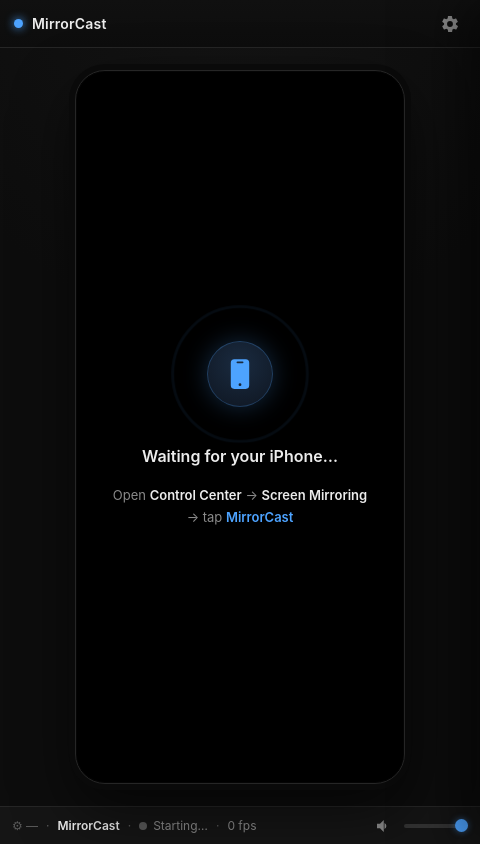
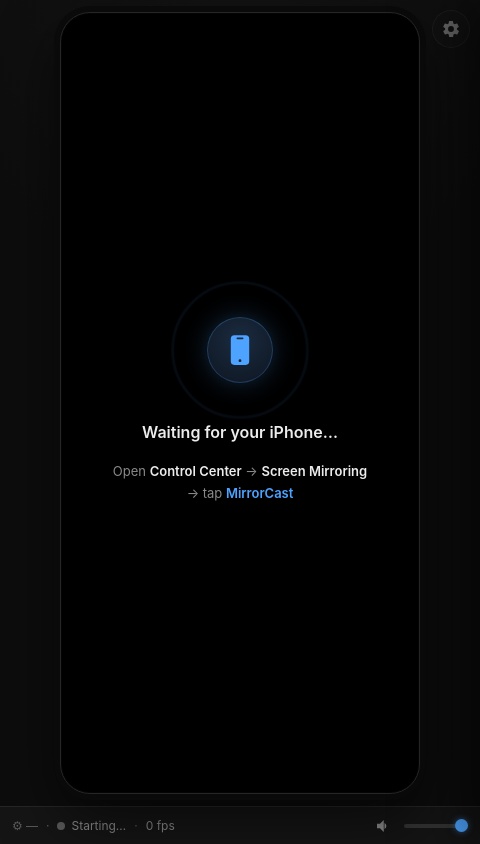
Before and after one commit to shigeosapsycho/mirrorcast, an Electron app: page src/renderer/index.html in a window 480 px wide. Drawn offline with Linux system fonts and the light colour scheme; no server answers.

Commit message:
ui: remove header + statusbar name; floating gear; bigger mirror
- drop the in-app top bar (native title bar still handles dragging);
  the settings gear floats top-right with a blurred backdrop
- stage padding 22 -> 12px; mirror gains ~60px of vertical room
- statusbar: receiver name removed (still shown in the waiting overlay
  and settings), leaving engine - state - fps - volume

```diff
--- a/src/renderer/app.js
+++ b/src/renderer/app.js
@@ -24,7 +24,6 @@
 
   statusbar: document.getElementById('statusbar'),
   sbEngine: document.getElementById('sb-engine'),
-  sbName: document.getElementById('sb-name'),
   sbLed: document.getElementById('sb-led'),
   sbStateText: document.getElementById('sb-state-text'),
   sbRes: document.getElementById('sb-res'),
@@ -121,11 +120,7 @@
 
 api.onStatus((s) => {
   const name = s.deviceName || 'MirrorCast';
-  el.sbName.textContent = name;
-  el.waitingName.textContent = name;
-  if (!document.activeElement || document.activeElement !== el.nameInput) {
-    // don't clobber while user is typing
-  }
+  el.waitingName.textContent = name; // name lives in the waiting overlay only now
 
   const state = s.state || 'waiting';
   el.sbStateText.textContent =
--- a/src/renderer/index.html
+++ b/src/renderer/index.html
@@ -16,18 +16,12 @@
       <button id="update-btn" class="update-btn hidden">Restart &amp; update</button>
     </div>
 
-    <!-- Top bar -->
-    <header class="topbar">
-      <div class="brand">
-        <span class="brand-dot"></span>
-        <span class="brand-name">MirrorCast</span>
-      </div>
-      <button id="gear" class="gear" title="Settings" aria-label="Settings">
-        <svg viewBox="0 0 24 24" width="20" height="20" aria-hidden="true">
-          <path fill="currentColor" d="M19.14 12.94a7.6 7.6 0 0 0 .05-.94 7.6 7.6 0 0 0-.05-.94l2.03-1.58a.5.5 0 0 0 .12-.62l-1.92-3.32a.5.5 0 0 0-.6-.22l-2.39.96a7 7 0 0 0-1.62-.94l-.36-2.54a.5.5 0 0 0-.5-.42h-3.84a.5.5 0 0 0-.5.42l-.36 2.54c-.58.24-1.12.56-1.62.94l-2.39-.96a.5.5 0 0 0-.6.22L2.76 8.86a.5.5 0 0 0 .12.62l2.03 1.58c-.03.31-.05.62-.05.94s.02.63.05.94l-2.03 1.58a.5.5 0 0 0-.12.62l1.92 3.32c.14.24.42.32.66.22l2.39-.96c.5.38 1.04.7 1.62.94l.36 2.54c.04.24.25.42.5.42h3.84c.25 0 .46-.18.5-.42l.36-2.54c.58-.24 1.12-.56 1.62-.94l2.39.96c.24.1.52.02.66-.22l1.92-3.32a.5.5 0 0 0-.12-.62l-2.03-1.58ZM12 15.5A3.5 3.5 0 1 1 12 8.5a3.5 3.5 0 0 1 0 7Z"/>
-        </svg>
-      </button>
-    </header>
+    <!-- Floating settings button (no header — maximum room for the mirror) -->
+    <button id="gear" class="gear" title="Settings" aria-label="Settings">
+      <svg viewBox="0 0 24 24" width="20" height="20" aria-hidden="true">
+        <path fill="currentColor" d="M19.14 12.94a7.6 7.6 0 0 0 .05-.94 7.6 7.6 0 0 0-.05-.94l2.03-1.58a.5.5 0 0 0 .12-.62l-1.92-3.32a.5.5 0 0 0-.6-.22l-2.39.96a7 7 0 0 0-1.62-.94l-.36-2.54a.5.5 0 0 0-.5-.42h-3.84a.5.5 0 0 0-.5.42l-.36 2.54c-.58.24-1.12.56-1.62.94l-2.39-.96a.5.5 0 0 0-.6.22L2.76 8.86a.5.5 0 0 0 .12.62l2.03 1.58c-.03.31-.05.62-.05.94s.02.63.05.94l-2.03 1.58a.5.5 0 0 0-.12.62l1.92 3.32c.14.24.42.32.66.22l2.39-.96c.5.38 1.04.7 1.62.94l.36 2.54c.04.24.25.42.5.42h3.84c.25 0 .46-.18.5-.42l.36-2.54c.58-.24 1.12-.56 1.62-.94l2.39.96c.24.1.52.02.66-.22l1.92-3.32a.5.5 0 0 0-.12-.62l-2.03-1.58ZM12 15.5A3.5 3.5 0 1 1 12 8.5a3.5 3.5 0 0 1 0 7Z"/>
+      </svg>
+    </button>
 
     <!-- Stage: mirrored screen / waiting state -->
     <main class="stage">
@@ -80,8 +74,6 @@
     <!-- Status bar -->
     <footer id="statusbar" class="statusbar">
       <span class="sb-item sb-engine" id="sb-engine" title="Mirroring engine">⚙︎ —</span>
-      <span class="sb-sep">·</span>
-      <span class="sb-item sb-name" id="sb-name">MirrorCast</span>
       <span class="sb-sep">·</span>
       <span class="sb-item sb-state" id="sb-state">
         <span class="sb-led" id="sb-led"></span>
--- a/src/renderer/styles.css
+++ b/src/renderer/styles.css
@@ -55,33 +55,22 @@
 }
 .update-btn:hover { background: rgba(255,255,255,0.28); }
 
-/* ---------- Top bar ---------- */
-.topbar {
-  flex: 0 0 auto;
-  height: 48px;
-  display: flex;
-  align-items: center;
-  justify-content: space-between;
-  padding: 0 14px;
-  -webkit-app-region: drag;            /* draggable window on frameless-ish */
-  border-bottom: 1px solid var(--line);
-  background: linear-gradient(180deg, #101010, var(--bg));
+/* ---------- Floating settings gear (header removed for mirror room) ---------- */
+.gear {
+  position: fixed;
+  top: 10px; right: 10px;
+  z-index: 15;                          /* above the stage, below settings panel */
+  background: rgba(21,21,21,0.66);
+  backdrop-filter: blur(6px);
+  border: 1px solid rgba(255,255,255,0.07);
+  color: var(--text-dim);
+  cursor: pointer; padding: 8px; border-radius: 50%;
+  display: grid; place-items: center;
+  opacity: 0.7;
+  transition: color .18s var(--ease), background .18s var(--ease),
+              opacity .18s var(--ease), transform .3s var(--ease);
 }
-.brand { display: flex; align-items: center; gap: 9px; }
-.brand-dot {
-  width: 9px; height: 9px; border-radius: 50%;
-  background: var(--accent);
-  box-shadow: 0 0 10px var(--accent);
-}
-.brand-name { font-size: 14px; font-weight: 600; letter-spacing: 0.2px; }
-.gear {
-  -webkit-app-region: no-drag;
-  background: transparent; border: none; color: var(--text-dim);
-  cursor: pointer; padding: 6px; border-radius: 8px;
-  display: grid; place-items: center;
-  transition: color .18s var(--ease), background .18s var(--ease), transform .3s var(--ease);
-}
-.gear:hover { color: var(--text); background: var(--bg-elev-2); }
+.gear:hover { color: var(--text); background: rgba(28,28,28,0.9); opacity: 1; }
 .gear:active { transform: rotate(40deg); }
 
 /* ---------- Stage ---------- */
@@ -89,7 +78,7 @@
   flex: 1 1 auto;
   display: grid;
   place-items: center;
-  padding: 22px;
+  padding: 12px;
   min-height: 0;
   background:
     radial-gradient(120% 80% at 50% -10%, #141414 0%, var(--bg) 60%);
@@ -228,7 +217,6 @@
 .sb-state { flex: 0 1 auto; overflow: hidden; }
 #sb-state-text { overflow: hidden; text-overflow: ellipsis; white-space: nowrap; }
 .sb-res, .sb-fps { flex: 0 0 auto; }
-.sb-name { color: var(--text); font-weight: 600; display: block; flex: 0 3 auto; max-width: 130px; overflow: hidden; text-overflow: ellipsis; }
 .sb-led {
   width: 8px; height: 8px; border-radius: 50%;
   background: var(--text-faint);
```
